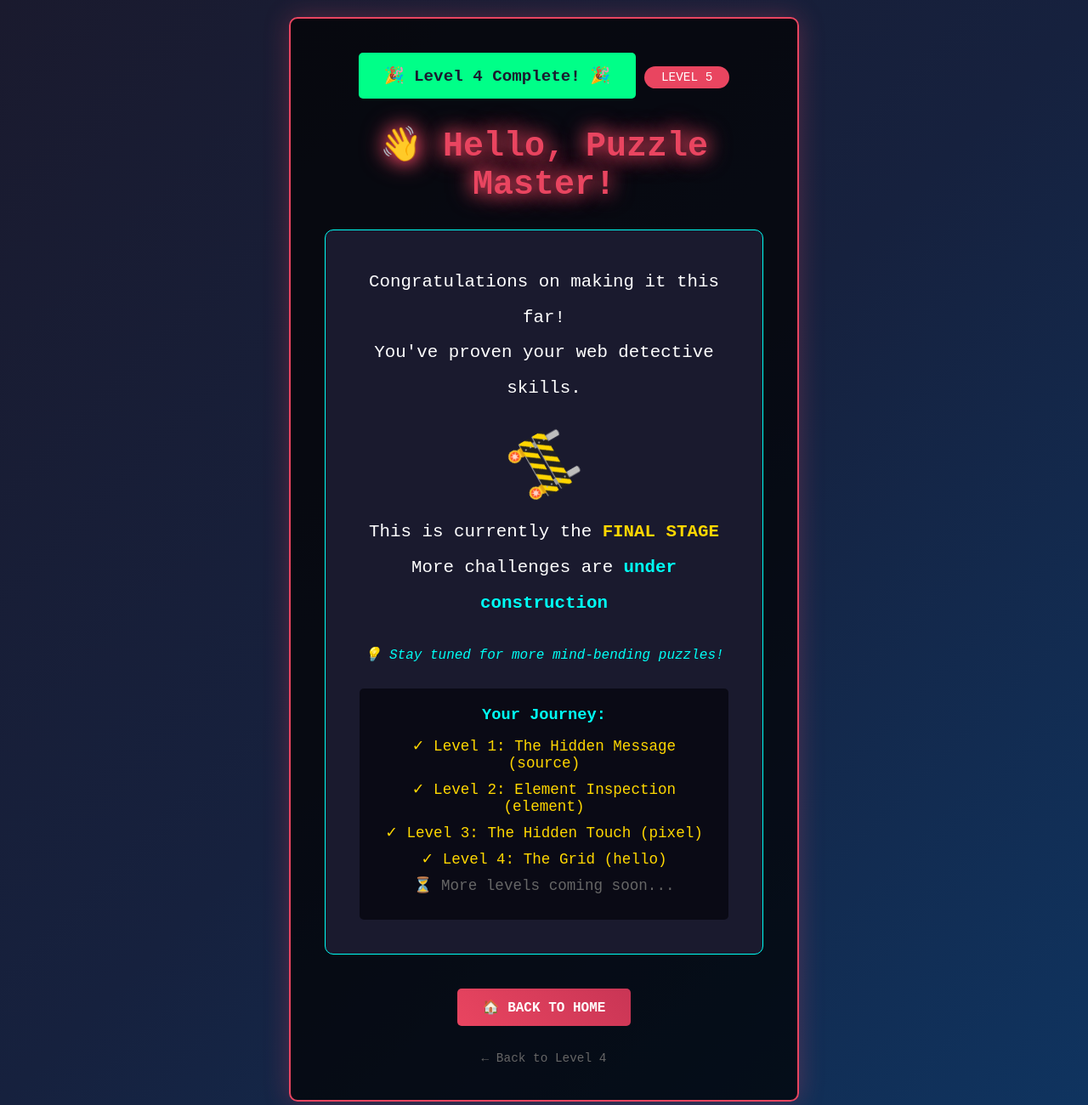
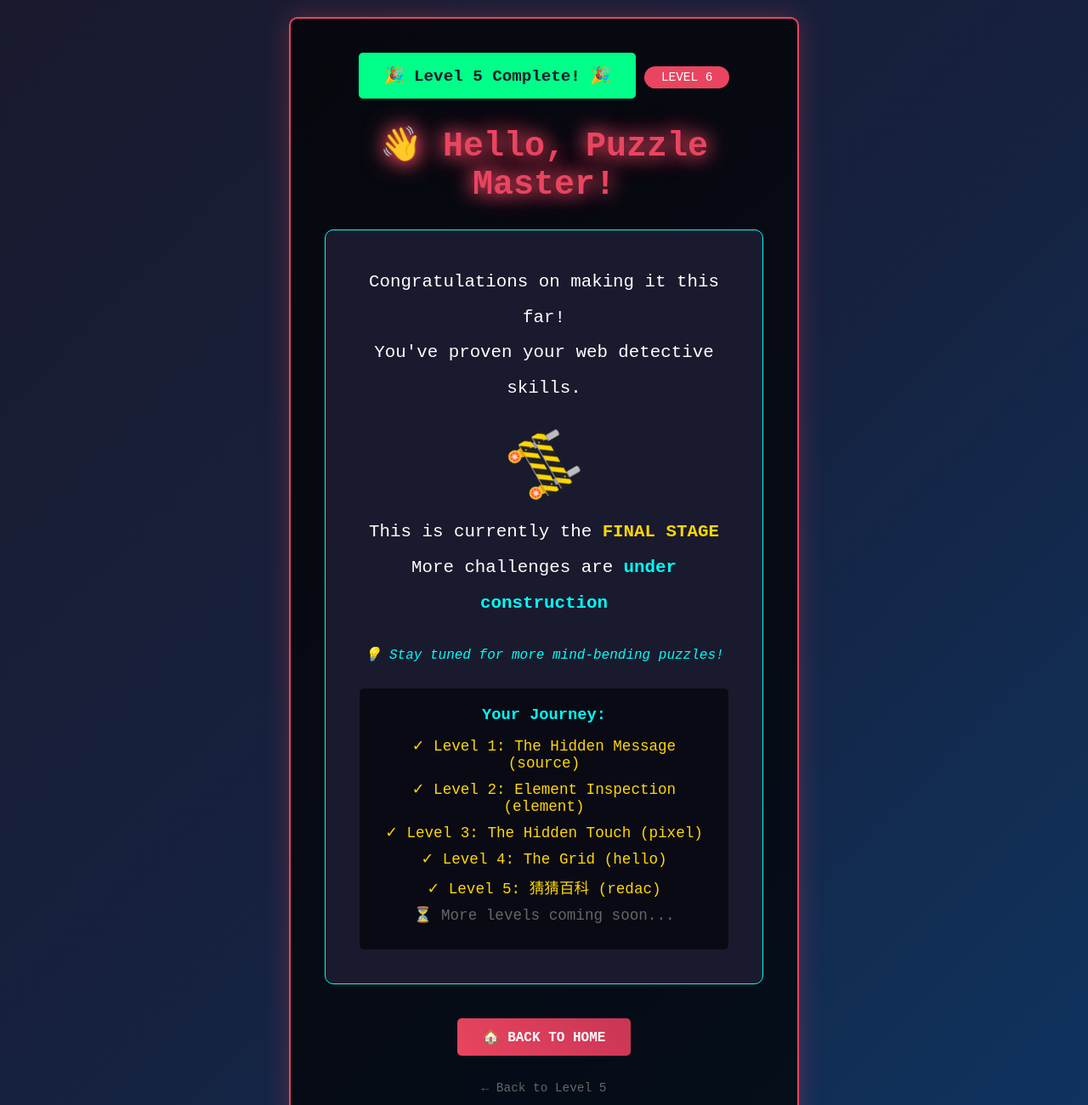
Before and after one commit to otischan-dev/retro-web-challenge-prototype, a plain HTML site: page 6redac.html in a window 1280 px wide. Shown: the top 1300 px of the page at 85% size. Drawn offline with Linux system fonts and the light colour scheme.

Commit message:
change stage 4 hint, revise final stage

```diff
--- a/6redac.html
+++ b/6redac.html
@@ -3,7 +3,7 @@
 <head>
     <meta charset="UTF-8">
     <meta name="viewport" content="width=device-width, initial-scale=1.0">
-    <title>Level 5 - Web Puzzle Challenge</title>
+    <title>Level 6 - Web Puzzle Challenge</title>
     <style>
         * {
             margin: 0;
@@ -161,8 +161,8 @@
 </head>
 <body>
     <div class="container">
-        <div class="success-badge">🎉 Level 4 Complete! 🎉</div>
-        <span class="level-badge">LEVEL 5</span>
+        <div class="success-badge">🎉 Level 5 Complete! 🎉</div>
+        <span class="level-badge">LEVEL 6</span>
         <h1>👋 Hello, Puzzle Master!</h1>
 
         <div class="message-area">
@@ -188,13 +188,14 @@
                 <div class="stat-item">✓ Level 2: Element Inspection (element)</div>
                 <div class="stat-item">✓ Level 3: The Hidden Touch (pixel)</div>
                 <div class="stat-item">✓ Level 4: The Grid (hello)</div>
+                <div class="stat-item">✓ Level 5: 猜猜百科 (redac)</div>
                 <div class="stat-item" style="color: #666;">⏳ More levels coming soon...</div>
             </div>
         </div>
 
         <a href="index.html" class="home-btn">🏠 Back to Home</a>
         <br>
-        <a href="4pixel.html" class="back-link">← Back to Level 4</a>
+        <a href="5hello.html" class="back-link">← Back to Level 5</a>
     </div>
 </body>
 </html>
```
Also changed, not shown: 4pixel.html (+1 -1 lines).
